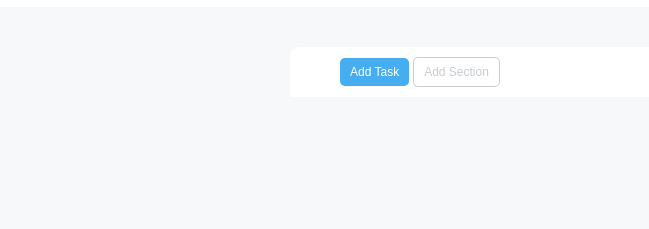
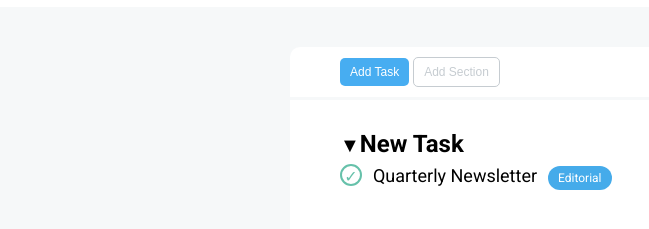
Before and after one commit to MarilisaMoio/html-css-toboolist, a plain HTML site: page index.html in a window 1280 px wide. Shown: the part 63-292 px from the top of the page, without its empty margins (0-649 px from the left). Drawn offline with Linux system fonts and the light colour scheme.

Commit message:
feat: add first functional block + style

```diff
--- a/index.html
+++ b/index.html
@@ -19,6 +19,14 @@
             <button type="button" class="add task">Add Task</button>
             <button type="button" class="add sect">Add Section</button>
         </section>
+        <section class="cont cl">
+            <div class="list"> <!--New Task-->
+                <h2 class="title">New Task</h2>
+                <span class="symbol check">&check;</span>
+                <span class="activity">Quarterly Newsletter</span>
+                <span class="status edit">Editorial</span>
+            </div>
+        </section>
     </main>
 </body>
 </html>
--- a/style.css
+++ b/style.css
@@ -42,6 +42,7 @@ h1{
 .cont{
     background-color: white;
     padding-left: 50px;
+    padding-bottom: 20px;
 }
 
 /* buttons */
@@ -72,3 +73,58 @@ h1{
     color: #C6CCD1;
     border: 1px solid #C6CCD1;
 }
+
+/* list */
+
+.cl{
+    padding-top: 30px;
+}
+
+.title:before{
+    content:"\25BC";
+    font-size: smaller;
+}
+
+.symbol, .activity, .status{
+    display: inline-block;
+}
+
+.list{
+    margin-bottom: 30px;
+}
+
+/* check/cross icons */
+
+.symbol{
+    width: 22px;
+    height: 22px;
+    border: 2px solid black;
+    border-radius: 100%;
+    line-height: 22px;
+    text-align: center;
+}
+
+.check{
+    color: #66C1AA;
+    border-color: #66C1AA;
+}
+
+/* activities */
+
+.activity{
+    font-size: 18px;
+    margin: 7px;
+}
+
+/* status */
+
+.status{
+    font-size: 12px ;
+    color: white;
+    padding: 5px 10px;
+    border-radius: 12px;
+}
+
+.edit{
+    background-color: #45ABEA;
+}
```
